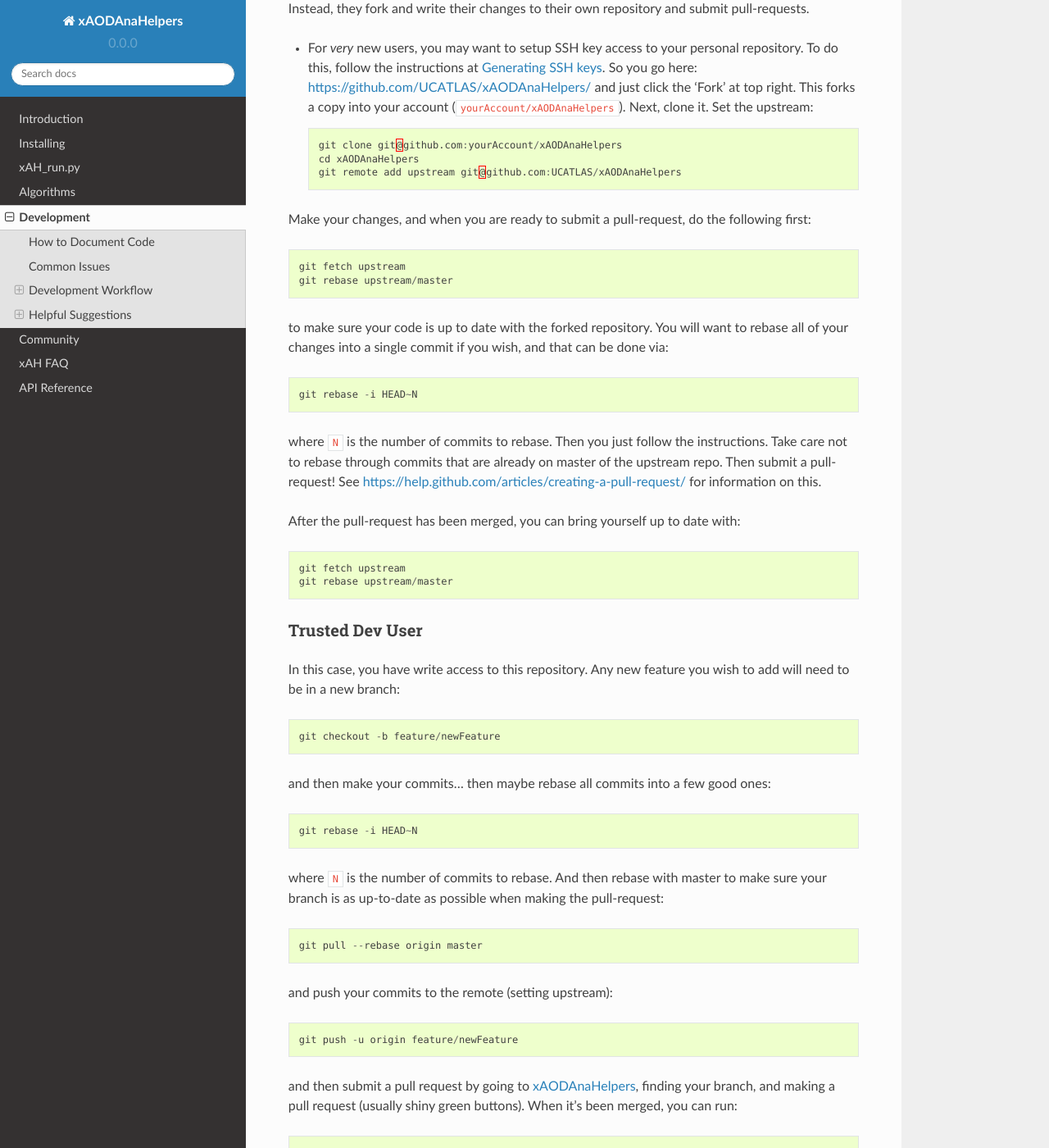
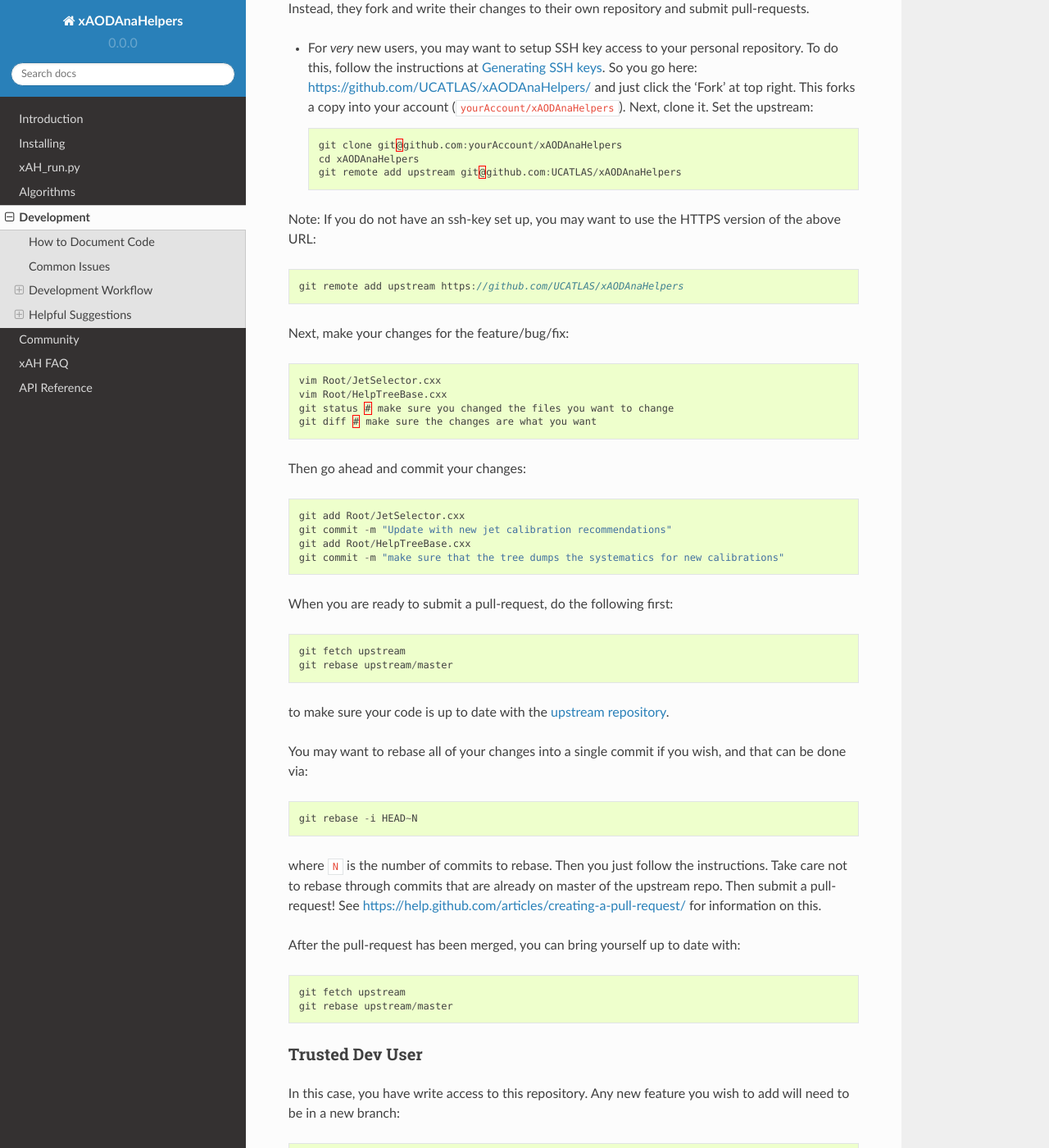
Before and after one commit to UCATLAS/xAODAnaHelpers, a Sphinx documentation site: the page built from docs/Development.rst, in a window 1280 px wide and 1400 px high, scrolled down 743 px. Shown: the whole window at 82% size. Built offline with Sphinx 7.4.7 and the Read the Docs theme 2.0.0, drawn with Linux system fonts in a browser that asks for light colours; pages that are not in the unit, such as notebooks, are missing from menus.

Commit message:
Closes #719

```diff
--- a/docs/Development.rst
+++ b/docs/Development.rst
@@ -26,20 +26,38 @@
     cd xAODAnaHelpers
     git remote add upstream git@github.com:UCATLAS/xAODAnaHelpers
 
-Make your changes, and when you are ready to submit a pull-request, do
-the following first::
+Note: If you do not have an ssh-key set up, you may want to use the HTTPS version of the above URL::
+
+    git remote add upstream https://github.com/UCATLAS/xAODAnaHelpers
+
+Next, make your changes for the feature/bug/fix::
+
+    vim Root/JetSelector.cxx
+    vim Root/HelpTreeBase.cxx
+    git status # make sure you changed the files you want to change
+    git diff # make sure the changes are what you want
+
+Then go ahead and commit your changes::
+
+    git add Root/JetSelector.cxx
+    git commit -m "Update with new jet calibration recommendations"
+    git add Root/HelpTreeBase.cxx
+    git commit -m "make sure that the tree dumps the systematics for new calibrations"
+
+When you are ready to submit a pull-request, do the following first::
 
     git fetch upstream
     git rebase upstream/master
 
-to make sure your code is up to date with the forked repository. You will want to rebase all of your changes into a single commit if you wish, and that can be done via::
+to make sure your code is up to date with the `upstream repository <https://github.com/UCATLAS/xAODAnaHelpers>`__.
+
+You may want to rebase all of your changes into a single commit if you wish, and that can be done via::
 
     git rebase -i HEAD~N
 
 where ``N`` is the number of commits to rebase. Then you just follow the instructions. Take care not to rebase through commits that are already on master of the upstream repo. Then submit a pull-request! See https://help.github.com/articles/creating-a-pull-request/ for information on this.
 
-After the pull-request has been merged, you can bring yourself up to
-date with::
+After the pull-request has been merged, you can bring yourself up to date with::
 
     git fetch upstream
     git rebase upstream/master
```
